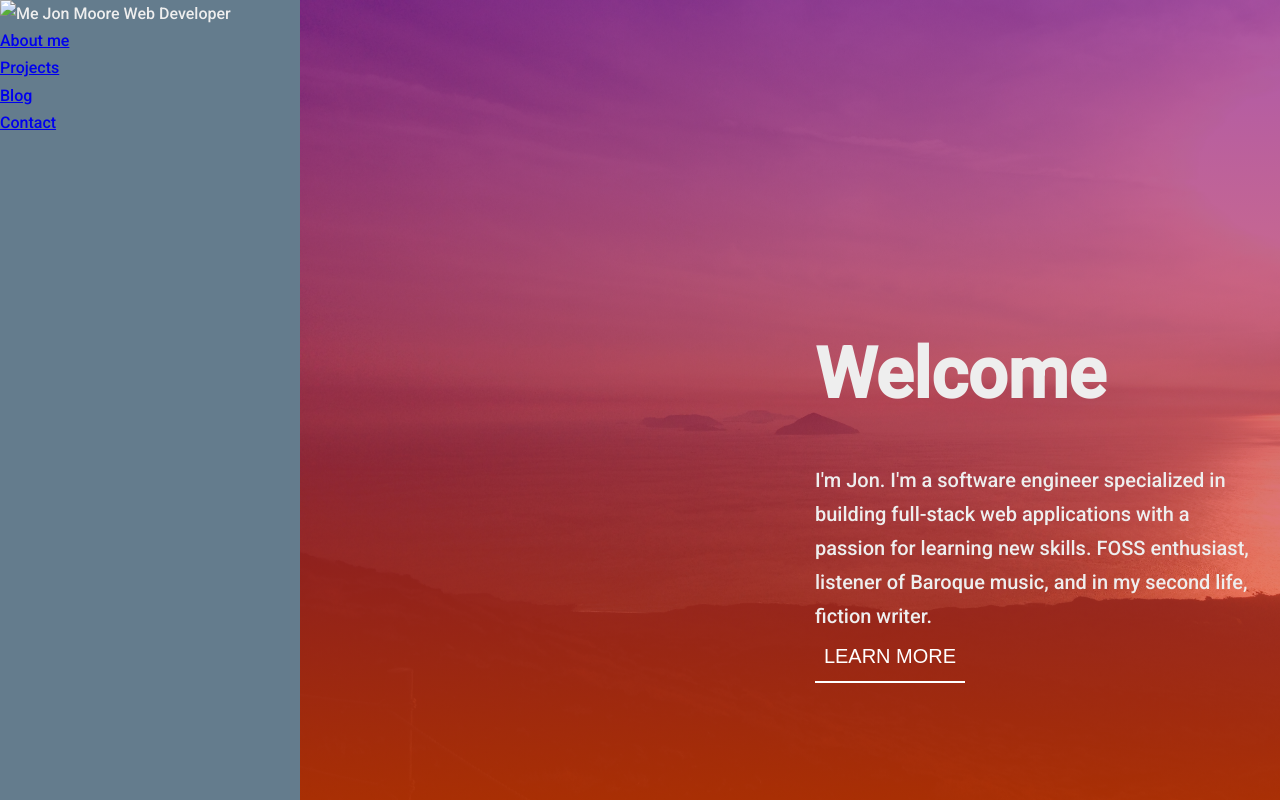
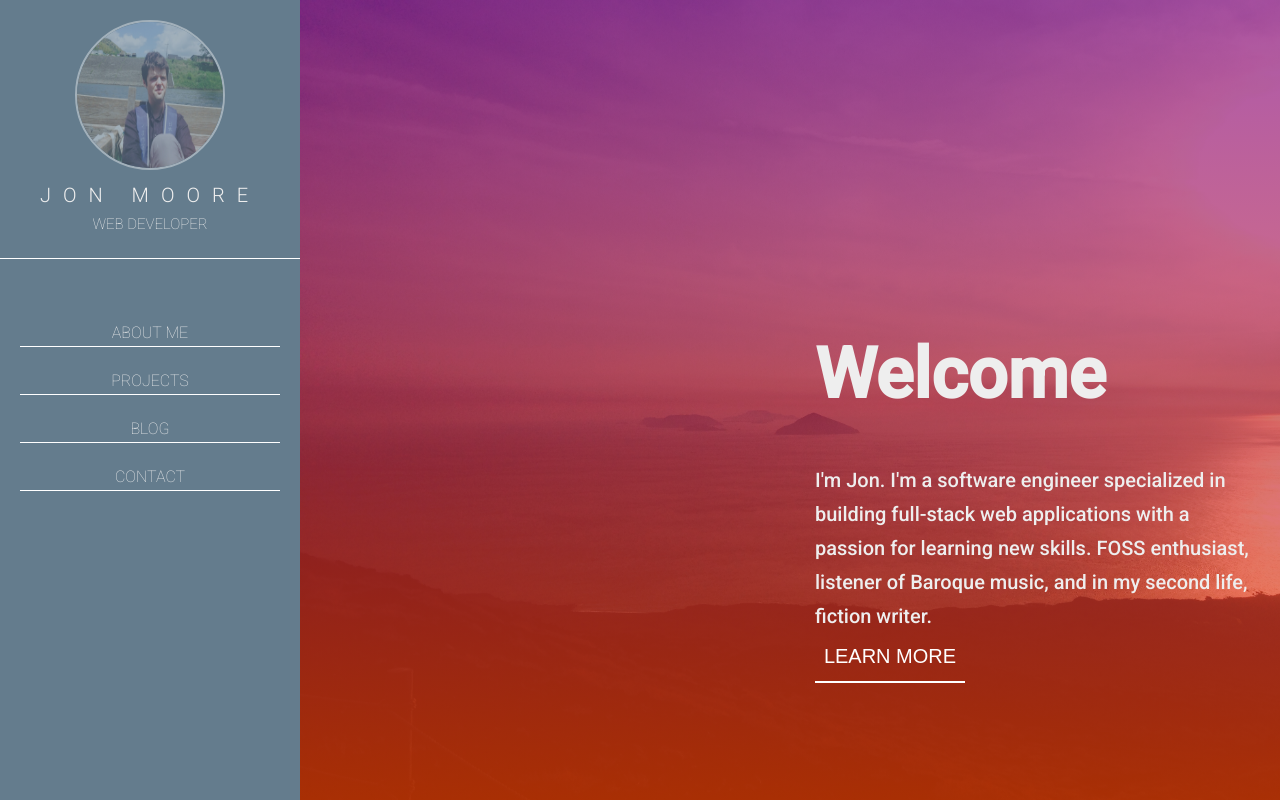
Before and after one commit to JonathonMoore1/Web_Portfolio, a website: page index.html in a window 1280 px wide. Shown: the top 800 px of the page. Drawn offline with Linux system fonts and the light colour scheme.

Commit message:
Basic layout complete

```diff
--- a/index.html
+++ b/index.html
@@ -16,7 +16,7 @@
         <!-- <aside> -->
         <div class="sidebar">
             <div class="img-box">
-                <img src="#" alt="Me" class="img-box__img">
+                <img src="./img/IMG_2070.jpg" alt="Me" class="img-box__img">
                 <span class="img-box__name">Jon Moore</span>
                 <span class="img-box__sub">Web Developer</span>
             </div>
--- a/sass/_home.scss
+++ b/sass/_home.scss
@@ -4,6 +4,74 @@
 
   grid-row: 1 / -1;
   grid-column: sidebar-start / sidebar-end;
+
+  text-align: center;
+
+  display: flex;
+  flex-direction: column;
+  // position: fixed;
+  height: 100%;
+
+  .img-box {
+    padding: 2rem 0;
+    border-bottom: 1px solid $color-white;
+    // width: 100%;
+
+    &__img {
+      height: 15rem;
+      width: 15rem;
+      border-radius: 50%;
+      opacity: .4;
+      border: 2px solid $color-white;
+    }
+
+    span {
+      display: block;
+    }
+
+    &__name {
+      text-transform: uppercase;
+      font-weight: 300;
+      font-size: 2rem;
+      letter-spacing: 1.2rem;
+    }
+
+    &__sub {
+      text-transform: uppercase;
+      font-weight: 100;
+      font-size: 1.5rem;
+    }
+  }
+
+  .navigation {
+    padding: 2rem 0;
+    display: flex;
+    flex-direction: column;
+    // justify-content: center;
+    // align-items: stretch;
+    // width: 100%;
+
+    &__list {
+      list-style: none;
+      padding: 2rem;
+      display: flex;
+      flex-direction: column;
+    }
+
+    &__item {
+      border-bottom: .7px solid $color-white;
+      font-weight: 100;
+      margin-top: 2rem;
+    }
+
+    &__link,
+    :visited {
+      color: $color-text-light;
+      text-transform: uppercase;
+      text-decoration: none;
+
+    }
+  }
 }
 
 .header {
```
Also changed, not shown: css/style.css, img/IMG_2070.jpg (added), img/jonandwww_LI (6).jpg (deleted).
